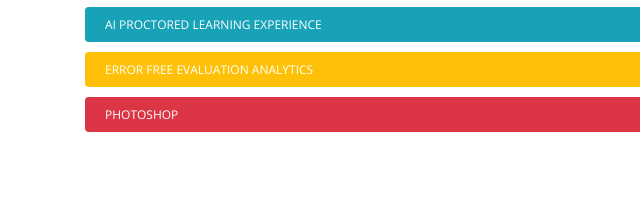
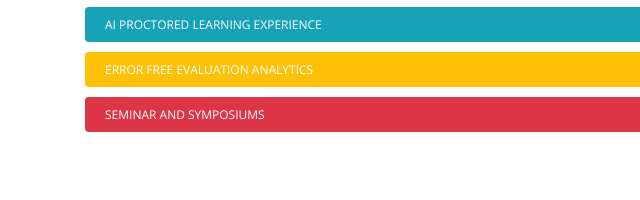
Before and after one commit to soubhatta/iemhacks_DevHacks, a plain HTML site: page index.html in a window 1280 px wide. Shown: the part 3138-3338 px from the top of the page, 0-640 px from the left. Drawn offline with nearby package versions, Linux system fonts and the light colour scheme; files that its build step writes are made by us from their sources; files whose address does not match are found by name; a web font is replaced by a local one.

Commit message:
Update index.html

```diff
--- a/index.html
+++ b/index.html
@@ -352,7 +352,7 @@
 
           <div class="progress">
             <div class="progress-bar bg-danger" role="progressbar" aria-valuenow="90" aria-valuemin="0" aria-valuemax="100">
-              <span class="skill">Photoshop <i class="val">90%</i></span>
+              <span class="skill">Seminar and Symposiums <i class="val">90%</i></span>
             </div>
           </div>
 
```
